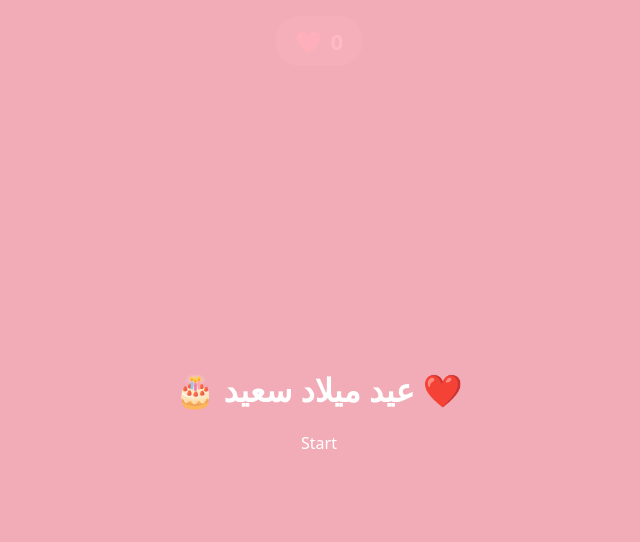
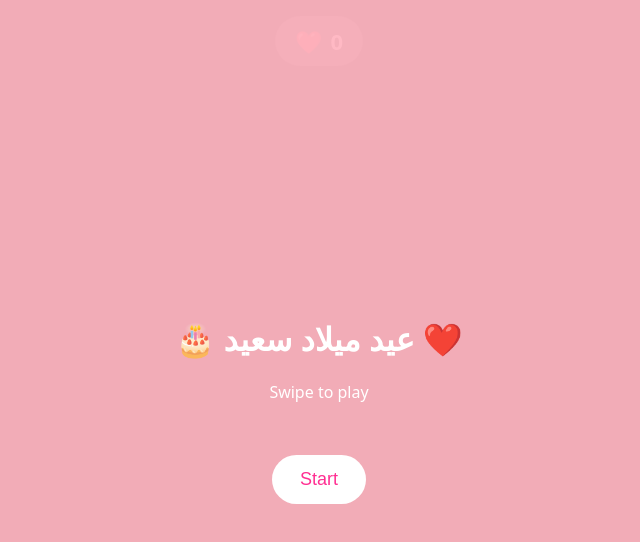
Before and after one commit to aymen-hacini/myjoy, a plain HTML site: page index.html in a window 1280 px wide. Shown: the whole page, without its empty margins (321-961 px from the left). Drawn offline with Linux system fonts and the light colour scheme.

Commit message:
Update index.html

```diff
--- a/index.html
+++ b/index.html
@@ -67,6 +67,8 @@ button{
 
 <div id="start" class="overlay">
   <h1>🎂 عيد ميلاد سعيد ❤️</h1
+                            <p>Swipe to play</p>
+
   <button onclick="startGame()">Start</button>
 </div>
 
```
